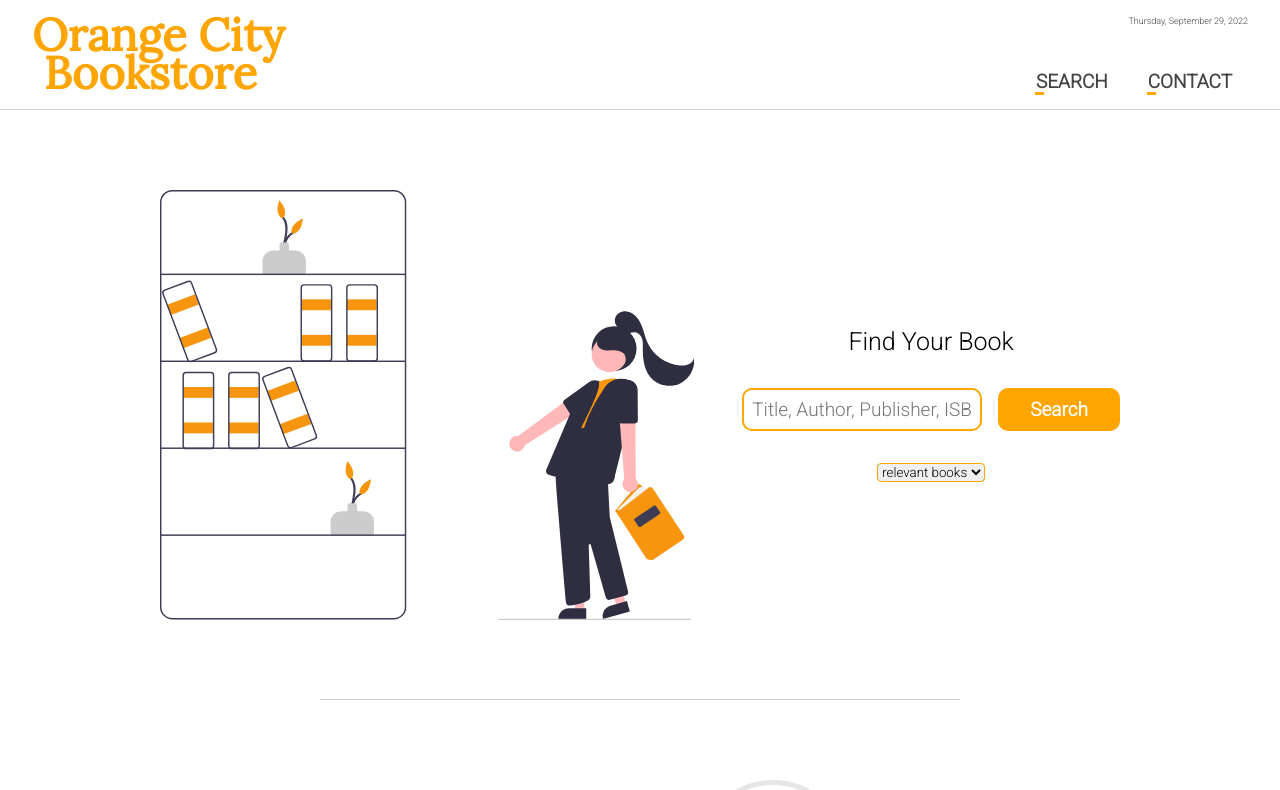
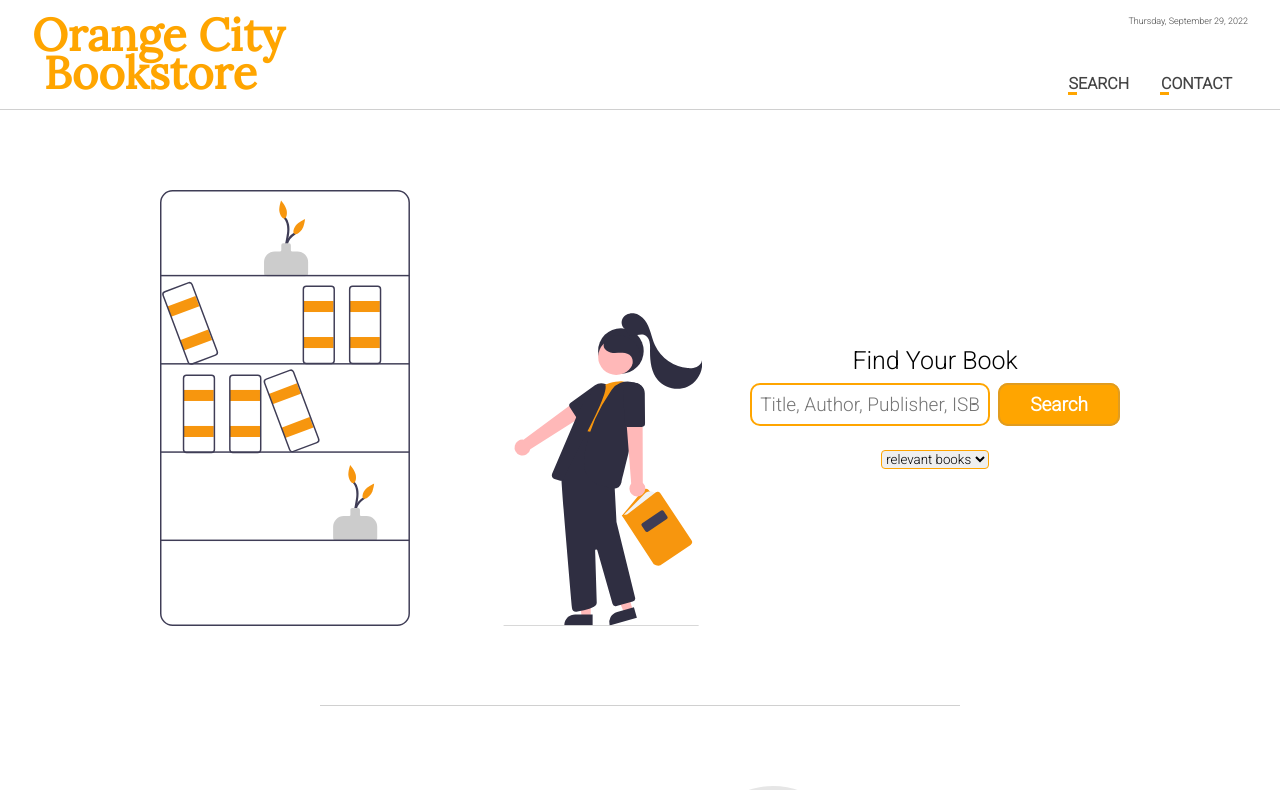
Before and after one commit to grandorca/orange-city-ebook, a React (Create React App) app: page / in a window 1280 px wide. Shown: the top 790 px of the page. Built offline with nearby package versions, Linux system fonts and the light colour scheme.

Commit message:
minor styling update

```diff
--- a/src/styles/scss/_Contact.scss
+++ b/src/styles/scss/_Contact.scss
@@ -11,7 +11,8 @@
     padding-bottom: 1rem;
     border: 1px solid $color-gray;
     border-radius: 20px;
-    box-shadow: rgba(0, 0, 0, 0.16) 0px 1px 4px;
+    box-shadow: inset rgba(0, 0, 0, 0.1) 2px 2px 3px -2px,
+      rgba(0, 0, 0, 0.16) 0px 1px 4px;
     width: 70vw;
     max-width: 800px;
     margin: auto;
--- a/src/styles/scss/_Header.scss
+++ b/src/styles/scss/_Header.scss
@@ -21,7 +21,7 @@ header {
     font-size: 45px;
 
     @include mobile {
-      font-size: 30px;
+      font-size: 25px;
     }
 
     & p {
@@ -32,7 +32,6 @@ header {
   & .header-right {
     display: flex;
     flex-flow: column;
-
     gap: 0.5rem 3rem;
   }
 
@@ -46,9 +45,9 @@ header {
     display: flex;
     height: 100%;
     font-weight: 600;
-    font-size: $font-size-large;
+    font-size: $font-size-medium;
     justify-content: space-between;
-    gap: 2.5rem;
+    gap: 2rem;
     margin-right: 1rem;
 
     @include mobile {
--- a/src/styles/scss/_Search.scss
+++ b/src/styles/scss/_Search.scss
@@ -54,24 +54,26 @@
       place-items: center;
 
       & .search-form-center {
-        display: flex;
+        display: block;
         align-items: center;
         justify-content: center;
         flex-flow: wrap column;
-        gap: 2rem;
+        gap: 1rem;
         width: 100%;
 
         & .search-label {
           display: block;
           text-align: center;
           font-size: calc(21px + 0.5vmin);
+          margin-bottom: 0.5rem;
         }
 
         & .search-input-duo {
           display: flex;
           align-items: center;
-          gap: 1rem;
+          gap: 0.5rem;
           width: 100%;
+          margin-bottom: 1.5rem;
 
           @include tablet {
             flex-flow: column;
@@ -93,6 +95,8 @@
         } //end of search-input-duo
 
         & .search-select {
+          display: block;
+          margin: auto;
           outline: none;
           border: 1px solid $color-orange;
           border-radius: 4px;
--- a/src/styles/scss/__abstracts.scss
+++ b/src/styles/scss/__abstracts.scss
@@ -1,8 +1,8 @@
 /**variables*/
 //colors
-$color-orange-dark: #e59400;
+$color-orange: orange; //#ffa500
 $color-orange-light: #ffc965;
-$color-orange: orange; //#ffa500
+$color-orange-dark: #e09c20;
 $color-dark: #2f2e41; //svg black
 $color-white: white;
 $color-gray: rgb(100, 100, 100, 0.3);
@@ -37,6 +37,7 @@ $border-radius: 10px;
   color: $color-white;
   background-color: $color-orange;
   border: none;
+  box-shadow: inset 0 0 0 2px $color-orange-dark;
   border-radius: $border-radius;
 
   &:hover {
--- a/src/styles/style.css
+++ b/src/styles/style.css
@@ -52,7 +52,7 @@ header .header-title {
 }
 @media only screen and (max-width: 640px) {
   header .header-title {
-    font-size: 30px;
+    font-size: 25px;
   }
 }
 header .header-title p {
@@ -72,9 +72,9 @@ header nav {
   display: flex;
   height: 100%;
   font-weight: 600;
-  font-size: calc(15px + 0.5vmin);
+  font-size: calc(12px + 0.5vmin);
   justify-content: space-between;
-  gap: 2.5rem;
+  gap: 2rem;
   margin-right: 1rem;
 }
 @media only screen and (max-width: 640px) {
@@ -209,23 +209,25 @@ footer .copyright .copyright-anchor {
   place-items: center;
 }
 .search-page .search-section .search-form .search-form-center {
-  display: flex;
+  display: block;
   align-items: center;
   justify-content: center;
   flex-flow: wrap column;
-  gap: 2rem;
+  gap: 1rem;
   width: 100%;
 }
 .search-page .search-section .search-form .search-form-center .search-label {
   display: block;
   text-align: center;
   font-size: calc(21px + 0.5vmin);
+  margin-bottom: 0.5rem;
 }
 .search-page .search-section .search-form .search-form-center .search-input-duo {
   display: flex;
   align-items: center;
-  gap: 1rem;
+  gap: 0.5rem;
   width: 100%;
+  margin-bottom: 1.5rem;
 }
 @media only screen and (max-width: 1024px) {
   .search-page .search-section .search-form .search-form-center .search-input-duo {
@@ -248,15 +250,18 @@ footer .copyright .copyright-anchor {
   color: white;
   background-color: orange;
   border: none;
+  box-shadow: inset 0 0 0 2px #e09c20;
   border-radius: 10px;
 }
 .search-page .search-section .search-form .search-form-center .search-input-duo .search-button:hover {
   background-color: #ffc965;
 }
 .search-page .search-section .search-form .search-form-center .search-input-duo .search-button:active {
-  background-color: #e59400;
+  background-color: #e09c20;
 }
 .search-page .search-section .search-form .search-form-center .search-select {
+  display: block;
+  margin: auto;
   outline: none;
   border: 1px solid orange;
   border-radius: 4px;
@@ -299,6 +304,7 @@ footer .copyright .copyright-anchor {
   color: white;
   background-color: orange;
   border: none;
+  box-shadow: inset 0 0 0 2px #e09c20;
   border-radius: 10px;
   padding: 0.3rem 1rem;
 }
@@ -306,7 +312,7 @@ footer .copyright .copyright-anchor {
   background-color: #ffc965;
 }
 .search-page .display-section .display-pagination .display-pagination-button:active {
-  background-color: #e59400;
+  background-color: #e09c20;
 }
 .search-page .display-section .display-pagination .display-pagination-button.disabled {
   background-color: rgba(100, 100, 100, 0.3);
@@ -532,7 +538,7 @@ footer .copyright .copyright-anchor {
   padding-bottom: 1rem;
   border: 1px solid rgba(100, 100, 100, 0.3);
   border-radius: 20px;
-  box-shadow: rgba(0, 0, 0, 0.16) 0px 1px 4px;
+  box-shadow: inset rgba(0, 0, 0, 0.1) 2px 2px 3px -2px, rgba(0, 0, 0, 0.16) 0px 1px 4px;
   width: 70vw;
   max-width: 800px;
   margin: auto;
```
Also changed, not shown: 1 other file (tests, documents, lock files or other folders).
